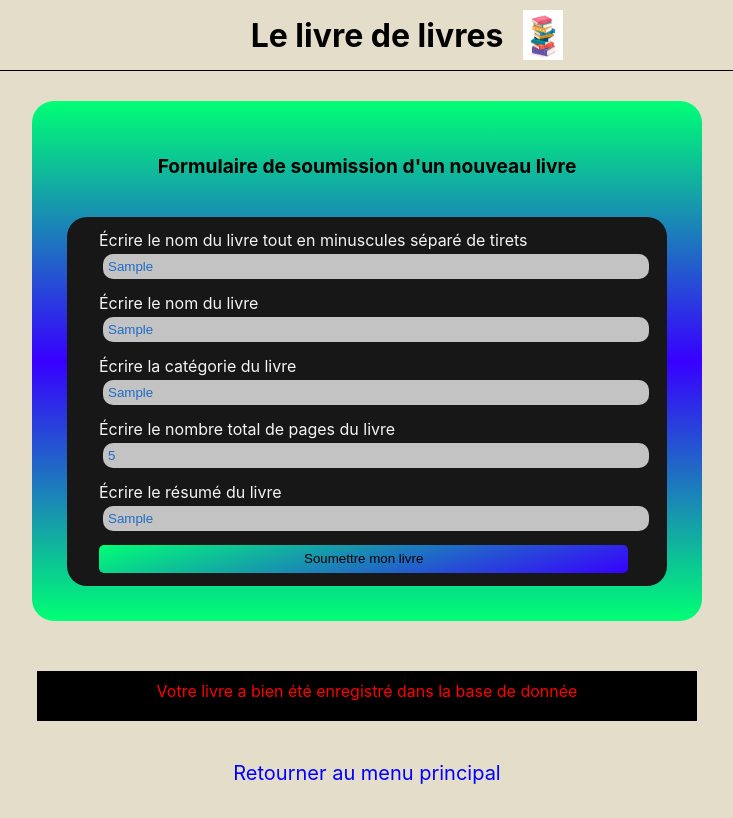
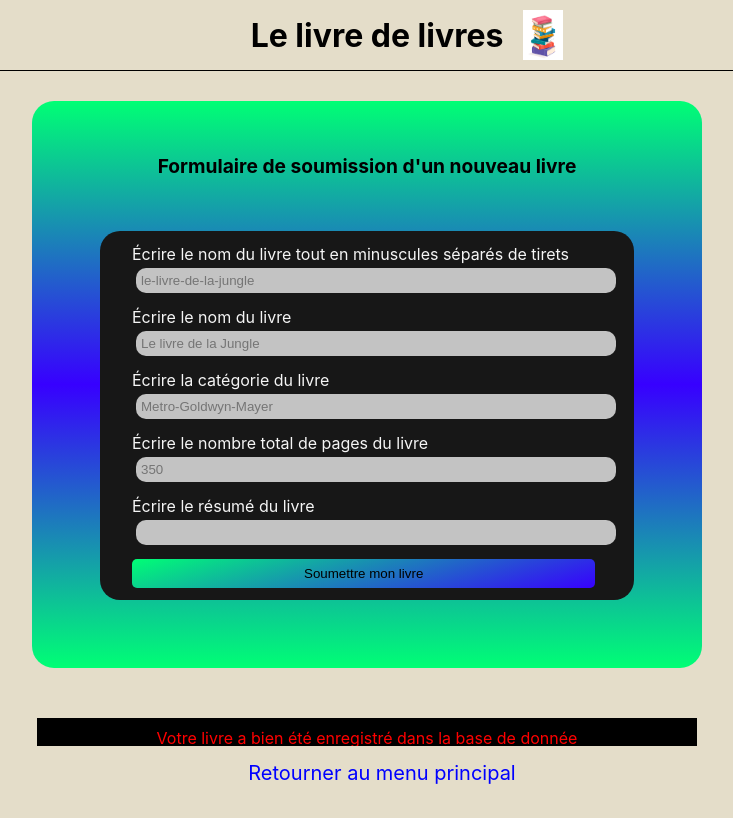
Before and after one commit to Junelight-07/exercice-livres, a React (Create React App) app: page /newbook in a window 1280 px wide. Both pictures are taken after typing "Sample", "Sample", "Sample", "5", "Sample" into the empty fields and a click on the button "Soumettre mon livre". Shown: the whole page, without its empty margins (273-1006 px from the left). Built offline with nearby package versions, Linux system fonts and the light colour scheme.

Commit message:
V13.1 finie avec 1er test de formNewBook et changement de number à string sur les datas

```diff
--- /dev/null
+++ b/babel.config.js
@@ -0,0 +1,3 @@
+module.exports = {
+  presets: ["@babel/preset-env", "@babel/preset-react"],
+};
--- a/src/App/pages/Footer/components/FormNewBook.js
+++ b/src/App/pages/Footer/components/FormNewBook.js
@@ -1,4 +1,5 @@
-import { useRef, useState } from "react";
+import React, { useState } from "react";
+import uniqid from "uniqid";
 import { Link } from "react-router-dom";
 import { useBooksContext } from "../../../../context/BooksContext";
 import Header from "../../Header/Header";
@@ -7,37 +8,65 @@ import styles from "./FormNewBook.module.scss";
 export default function FormNewBook() {
   const { books, addBook } = useBooksContext();
   const [successMessage, setSuccessMessage] = useState("");
+  const [formData, setFormData] = useState({
+    name: "",
+    label: "",
+    category: "",
+    pagesTotales: "",
+    summary: "",
+    favorite: false,
+    pagesLues: "0",
+  });
 
-  const form = useRef();
+  const handleChangeFormData = (e) => {
+    const { name, value } = e.target;
+    setFormData((prevFormData) => ({
+      ...prevFormData,
+      [name]: value,
+    }));
+  };
 
-  function formData(e) {
+  function resetformData() {
+    setFormData({
+      name: "",
+      label: "",
+      category: "",
+      pagesTotales: "",
+      summary: "",
+      favorite: false,
+      pagesLues: "0",
+    });
+  }
+
+  function formDataSubmit(e) {
     e.preventDefault();
-    const name = form.current.newBookName.value;
-    const label = form.current.newBookLabel.value;
-    const category = form.current.newBookCategory.value;
-    const pagesTotales = form.current.newBookTotalPages.value;
-    const summary = form.current.newBookSummary.value;
-    const favorite = false;
-    let pagesLues = 0;
-    const bookExists = books.some((book) => book.name === name);
+    console.log("fonctionne");
+    // console.log("e", e.target.elements.newBookName.value);
+    // console.log("form", formRef.current.newBookName.value);
+    // const name = formData.name;
+    const bookExists = books.some((book) => book.name === formData.name);
+    console.log("book already exists", bookExists);
+    console.log("books", books);
 
     if (bookExists) {
       setSuccessMessage("Ce livre existe déjà dans la base de donnée");
     } else {
       addBook({
+        // id: uniqid("book-")
         id: "okokok",
-        name,
-        label,
-        category,
-        pagesTotales,
-        pagesLues,
-        favorite,
-        summary,
+        name: formData.name,
+        label: formData.label,
+        category: formData.category,
+        pagesTotales: formData.pagesTotales,
+        pagesLues: formData.pagesLues,
+        favorite: formData.favorite,
+        summary: formData.summary,
       });
       setSuccessMessage(
         "Votre livre a bien été enregistré dans la base de donnée"
       );
     }
+    resetformData();
   }
 
   return (
@@ -49,14 +78,18 @@ export default function FormNewBook() {
             {"Formulaire de soumission d'un nouveau livre"}
           </div>
           <div className={styles["card2"]}>
-            <form action="" ref={form} onSubmit={formData}>
+            <form data-testid="form" onSubmit={formDataSubmit}>
               <div>
                 <label htmlFor={"bookName"}>
-                  {"Écrire le nom du livre tout en minuscules séparé de tirets"}
+                  {
+                    "Écrire le nom du livre tout en minuscules séparés de tirets"
+                  }
                 </label>
                 <input
-                  name="newBookName"
-                  id={"bookName"}
+                  name={"name"}
+                  value={formData.name}
+                  onChange={handleChangeFormData}
+                  data-testid={"bookName"}
                   type={"text"}
                   placeholder={"le-livre-de-la-jungle"}
                   required
@@ -65,11 +98,14 @@ export default function FormNewBook() {
               <div>
                 <label htmlFor={"bookLabel"}>{"Écrire le nom du livre"}</label>
                 <input
-                  name="newBookLabel"
-                  id={"bookLabel"}
+                  name={"label"}
+                  value={formData.label}
+                  onChange={handleChangeFormData}
+                  data-testid={"bookLabel"}
                   type={"text"}
                   placeholder={"Le livre de la Jungle"}
                   required
+                  // onChange={(e) => handleChangeFormData('newBookLabel', e.target.value)}
                 />
               </div>
               <div>
@@ -77,8 +113,10 @@ export default function FormNewBook() {
                   {"Écrire la catégorie du livre"}
                 </label>
                 <input
-                  name="newBookCategory"
-                  id={"bookCategory"}
+                  name={"category"}
+                  value={formData.category}
+                  onChange={handleChangeFormData}
+                  data-testid={"bookCategory"}
                   type={"text"}
                   placeholder={"Metro-Goldwyn-Mayer"}
                   required
@@ -89,9 +127,12 @@ export default function FormNewBook() {
                   {"Écrire le nombre total de pages du livre"}
                 </label>
                 <input
-                  name="newBookTotalPages"
-                  id={"bookTotalPages"}
+                  name={"pagesTotales"}
+                  value={formData.pagesTotales}
+                  onChange={handleChangeFormData}
+                  data-testid={"bookTotalPages"}
                   type={"number"}
+                  min={"1"}
                   placeholder={"350"}
                   required
                 />
@@ -101,22 +142,35 @@ export default function FormNewBook() {
                   {"Écrire le résumé du livre"}
                 </label>
                 <input
-                  name="newBookSummary"
-                  id={"bookSummary"}
+                  name={"summary"}
+                  value={formData.summary}
+                  onChange={handleChangeFormData}
+                  data-testid={"bookSummary"}
                   type={"text"}
                   required
                 />
               </div>
-              <button type="submit">{"Soumettre mon livre"}</button>
+              <button data-testid={"bookSubmit"} type="submit">
+                {"Soumettre mon livre"}
+              </button>
             </form>
           </div>
         </div>
         {successMessage && (
-          <div className={styles["successMessage"]}>{successMessage}</div>
+          <div
+            data-testid={"bookSuccessMessage"}
+            className={styles["successMessage"]}
+          >
+            {successMessage}
+          </div>
         )}
       </div>
 
-      <Link className={styles["bookReturnHome"]} to="/books">
+      <Link
+        data-testid={"bookReturnHome"}
+        className={styles["bookReturnHome"]}
+        to="/books"
+      >
         {"Retourner au menu principal"}
       </Link>
     </>
--- a/src/App/pages/Footer/components/FormNewBook.module.scss
+++ b/src/App/pages/Footer/components/FormNewBook.module.scss
@@ -43,7 +43,7 @@ form {
    padding: 0.8em 2em;
    background-color: #171717;
    border-radius: 20px;
-   margin: 20px;
+   margin: 53px;
 
    label {
       color: whitesmoke;
@@ -95,7 +95,8 @@ form {
    font-size: 20px;
    position: fixed;
    bottom: 0;
-   margin-bottom: 15px;
+   padding: 15px;
    width: 100%;
    text-align: center;
+   background-color: #e4ddc9;
 }
--- a/src/data/booksDatas.js
+++ b/src/data/booksDatas.js
@@ -1,25 +1,19 @@
 import books from "./booksDatas.json";
-import livreJungle from "../assets/livreJungle.jpg";
-import reineDesNeiges from "../assets/reineDesNeiges.jpg";
-import tomEtJerry from "../assets/tomEtJerry.png";
-import petitOursBrun from "../assets/petitOursBrun.jpg";
-import jAimeLire from "../assets/jAimeLire.jpg";
-import droopy from "../assets/droopy.jpg";
 
 function getCovert(name) {
   switch (name) {
     case "le-livre-de-la-jungle":
-      return livreJungle;
+      return "./livreJungle.jpg";
     case "la-reine-des-neiges":
-      return reineDesNeiges;
+      return "./reineDesNeiges.jpg";
     case "tom-et-jerry":
-      return tomEtJerry;
+      return "./tomEtJerry.png";
     case "petit-ours-brun":
-      return petitOursBrun;
+      return "./petitOursBrun.jpg";
     case "jaime-lire":
-      return jAimeLire;
+      return "./jAimeLire.jpg";
     case "droopy":
-      return droopy;
+      return "./droopy.jpg";
     default:
       return null;
   }
```
Also changed, not shown: package.json (+15 -2 lines), src/data/booksDatas.json (+12 -12 lines), 2 other files (tests, documents, lock files or other folders).
